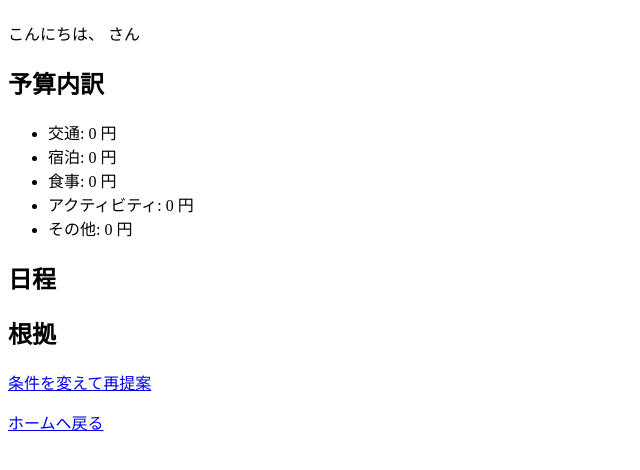
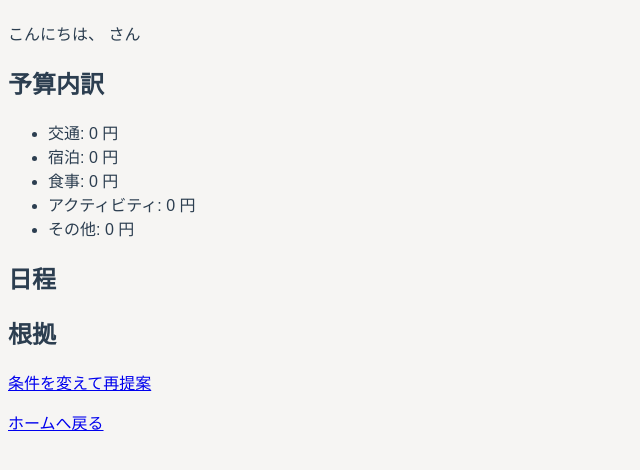
Before and after one commit to s2422092/Giikuten, a Flask app: template templates/plan/result.html in a window 1280 px wide. Shown: the top 470 px of the page, without its empty margins (0-640 px from the left). Run offline with Flask 3, Linux system fonts and the light colour scheme; the template is opened without the code that fills it, so the values that code supplies are empty.

Commit message:
色の変更

```diff
--- a/templates/index/index.html
+++ b/templates/index/index.html
@@ -10,6 +10,7 @@
       color: #2C3E50;
       font-family: "Noto Sans JP", sans-serif;
     }
+
   </style>
 </head>
 <body>
--- a/templates/index/registration.html
+++ b/templates/index/registration.html
@@ -6,8 +6,8 @@
   <script src="https://cdn.tailwindcss.com"></script>
   <style>
     body {
-      background-color: #F6F5F3; /* オフホワイト背景 */
-      color: #2C3E50; /* 文字色 */
+      background-color: #F6F5F3;
+      color: #2C3E50;
       font-family: "Noto Sans JP", sans-serif;
     }
 
--- a/templates/plan/form.html
+++ b/templates/plan/form.html
@@ -11,6 +11,7 @@
       color: #2C3E50;
       font-family: "Noto Sans JP", sans-serif;
     }
+
   </style>
 </head>
 <body class="bg-baseBg text-textMain font-['Noto Sans JP'] p-8">
--- a/templates/plan/result.html
+++ b/templates/plan/result.html
@@ -1,6 +1,18 @@
 <!DOCTYPE html>
 <html lang="ja">
-<head><meta charset="UTF-8"><title>旅行提案</title></head>
+<head>
+  <meta charset="UTF-8">
+  <title>旅行提案</title>
+  <style>
+    body {
+      background-color: #F6F5F3;
+      color: #2C3E50;
+      font-family: "Noto Sans JP", sans-serif;
+    }
+
+  </style>
+</head>
+
 <body>
   <h1>{{ plan.title }}</h1>
   <p>こんにちは、{{ username }} さん</p>
```
Also changed, not shown: templates/home/home.html (+8 -0 lines), templates/mbti/mbti.html (+8 -0 lines), templates/travel_search/travel_search.html (+8 -0 lines).
